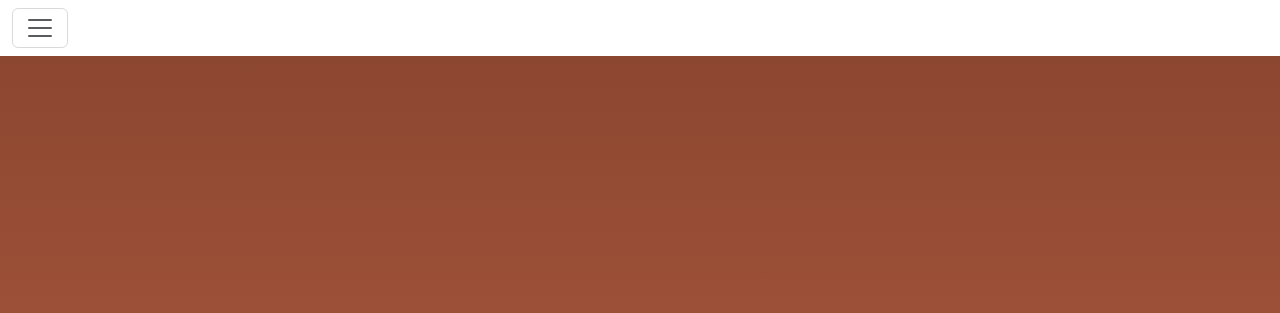
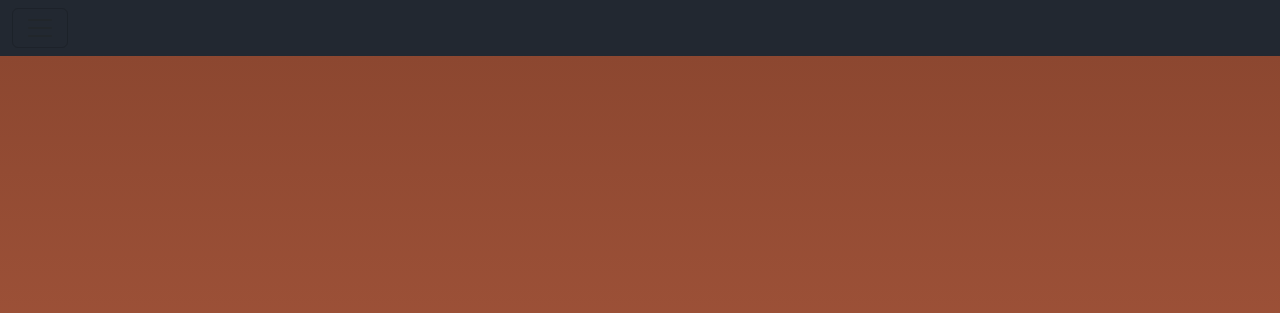
Before and after one commit to TTHDaniel/Soundora, a plain HTML site: page index.html in a window 1280 px wide. Shown: the top 313 px of the page. Drawn offline with nearby package versions, Linux system fonts and the light colour scheme; a web font is replaced by a local one.

Commit message:
dark bck fix

```diff
--- a/style.css
+++ b/style.css
@@ -9,6 +9,11 @@
 /* #222831; - BCK Darker */
 /* #393e46 - BCK */
 /* #d65a31 - Primary */
+
+body{
+    background-color: #222831;
+    color: aliceblue;
+}
 
 .title{
     font-family: "Quantico", sans-serif;
@@ -46,6 +51,11 @@
     font-family: "Quantico", sans-serif;
     transition: all 0.25s;
     text-transform: lowercase;
+    color: rgba(240, 248, 255, 0.508);
+}
+
+.active{
+    color: aliceblue !important;
 }
 
 .nav-link:hover{
@@ -53,6 +63,7 @@
     transform: scale(1.1);
     transition: all 0.25s;
     text-transform: lowercase;
+    color: aliceblue;
 }
 .nav-item{
     margin-left: 1rem;
@@ -63,7 +74,10 @@
     width:80%;
     height: 50%;
 }
-
+.navbar{
+    background-color: #222831;
+    color: aliceblue;
+}
 
 /* Animations */
 
```
